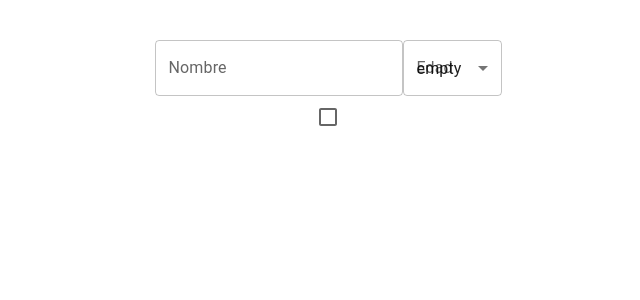
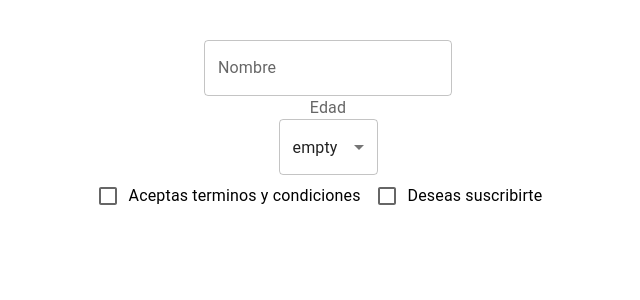
Before and after one commit to JeanPaulYps/react-testing-demo, a React (Vite) app: page / in a window 1280 px wide. Shown: the top 300 px of the page, without its empty margins (312-952 px from the left). Built offline with nearby package versions, Linux system fonts and the light colour scheme.

Commit message:
Added checkboxes and refactored inputs

```diff
--- a/src/Form.jsx
+++ b/src/Form.jsx
@@ -5,33 +5,38 @@ import {
   MenuItem,
   Checkbox,
   FormControl,
+  FormLabel,
+  FormGroup,
+  FormControlLabel,
 } from "@mui/material";
 import React, { useState } from "react";
 
-function RenderInput({ children, inputName, label }) {
+function CustomInput({ inputName, label }) {
   const [data, setData] = useState("");
-  return React.cloneElement(children, {
-    inputName,
-    label,
-    id: inputName,
-    value: data,
-    onChange: (event) => setData(event.target.value),
-    label,
-  });
+  const handleChange = ({ target }) => setData(target.value);
+  return (
+    <TextField
+      inputName={inputName}
+      label={label}
+      id={inputName}
+      value={data}
+      onChange={handleChange}
+    />
+  );
 }
 
-function CustomSelect({ inputName, label, options, value, onChange }) {
+function CustomSelect({ inputName, label, options }) {
+  const [selection, setSelection] = useState("");
+  const handleChange = ({ target }) => setSelection(target.value);
   return (
     <>
+      <InputLabel htmlFor={inputName}>{label}</InputLabel>
       <FormControl>
-        <InputLabel  htmlFor={inputName}>
-          {label}
-        </InputLabel>
         <Select
           labelId={inputName}
           id={inputName}
-          value={value}
-          onChange={onChange}
+          value={selection}
+          onChange={handleChange}
           native
         >
           {options.map(({ value, text }) => (
@@ -45,26 +50,48 @@ function CustomSelect({ inputName, label, options, value, onChange }) {
   );
 }
 
-function CustomCheckbox({ inputName, label }) {
-  const [checked, setChecked] = useState(false);
+function CustomCheckbox({ label, options }) {
+  const createCheckbox = (options) => {
+    const intialState = {}
+    options.forEach(({value}) => intialState[value] = false);
+    return intialState;
+  }
+  const [checked, setChecked] = useState(createCheckbox(options));
+  const handleChange = (event) => {
+    setChecked((checkboxes) =>  ({
+      ...checkboxes,
+      [event.target.name]: event.target.checked,
+    }));
+  };
   return (
+    <FormControl component="fieldset" variant="standard">
+      <FormLabel component="legend">{label}</FormLabel>
+      <FormGroup>
+        {options.map(({ value, text }) => (
+          <FormControlLabel
+            control={
               <Checkbox
-      checked={checked}
-      onChange={(event) => setChecked(event.target.checked)}
-      inputProps={{ "aria-label": label }}
-      id={inputName}
+                checked={checked[value]}
+                onChange={handleChange}
+                name={value}
+                key={value}
               />
+            }
+            label={text}
+          />
+        ))}
+      </FormGroup>
+    </FormControl>
   );
 }
 
 function Form() {
   return (
     <>
-      <RenderInput inputName="name" label="Nombre">
-        <TextField />
-      </RenderInput>
-      <RenderInput inputName="age" label="Edad">
+      <CustomInput inputName="name" label="Nombre" />
       <CustomSelect
+        inputName="age"
+        label="Edad"
         options={[
           { value: "", text: "empty" },
           { value: 10, text: "Ten" },
@@ -72,9 +99,9 @@ function Form() {
           { value: 30, text: "Thirty" },
         ]}
       />
-      </RenderInput>
       <br />
-      <CustomCheckbox inputName="Checkbox" label="Checkbox" />
+      <CustomCheckbox inputName="Checkbox" label="" options={[{text: "Aceptas terminos y condiciones", value:"TermsAndConditions"}]}/>
+      <CustomCheckbox inputName="Checkbox" label="" options={[{text: "Deseas suscribirte", value:"suscription"}]}/>
     </>
   );
 }
```
Lines whose indentation alone changed are shown as unchanged.
